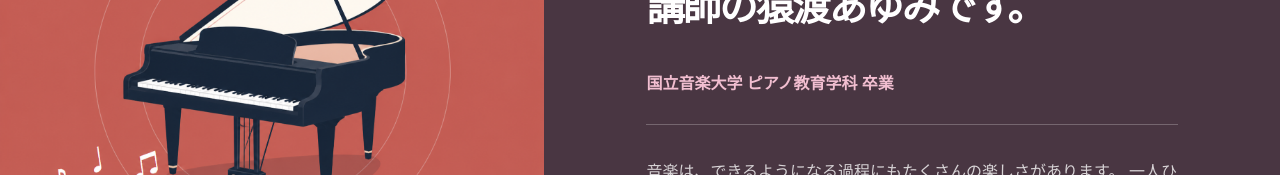
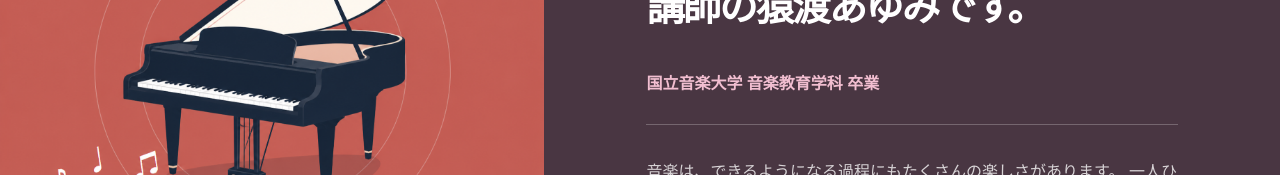
Before and after one commit to ape36soundscape/saruwatari-pianolessonclass-yokohama, a Next.js app: page / in a window 1280 px wide. Shown: the part 2306-2481 px from the top of the page. Built offline with nearby package versions, Linux system fonts and the light colour scheme.

Commit message:
Restore tuition and correct education history

```diff
--- a/app/page.tsx
+++ b/app/page.tsx
@@ -7,7 +7,7 @@ const lessonFacts = [
     note: "幼稚園・保育園／小・中・高校生／大学生　そのほかもご相談ください",
   },
   { label: "回数", value: "月3〜4回" },
-  { label: "月謝", value: "詳しくはお問い合わせください" },
+  { label: "月謝", value: "6,000〜8,000円" },
   { label: "入会金", value: "無料" },
 ];
 
@@ -184,7 +184,7 @@ export default function Home() {
             <span>はじめまして。</span>
             <span>講師の猿渡あゆみです。</span>
           </h2>
-          <p className="teacher-credential">国立音楽大学 ピアノ教育学科 卒業</p>
+          <p className="teacher-credential">国立音楽大学 音楽教育学科 卒業</p>
           <p>
             音楽は、できるようになる過程にもたくさんの楽しさがあります。
             一人ひとりの個性とペースを大切に、安心して通えるレッスンを心がけています。
```
